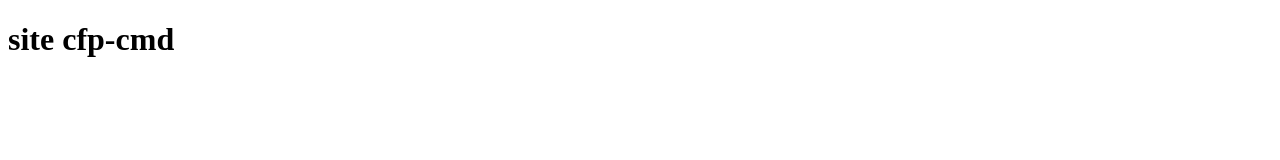
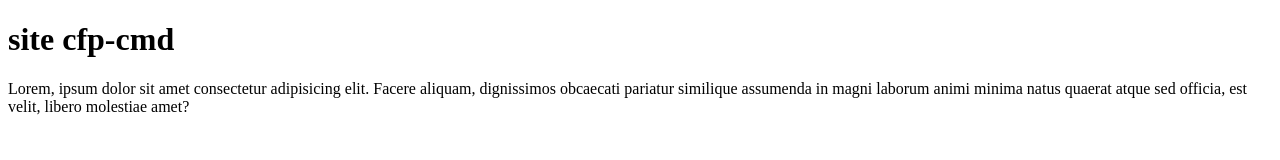
Before and after one commit to Eurekadesign/site-cfp-cmd, a plain HTML site: page index.html in a window 1280 px wide. Drawn offline with Linux system fonts and the light colour scheme.

Commit message:
deuxieme commit

```diff
--- a/index.html
+++ b/index.html
@@ -7,5 +7,6 @@
 </head>
 <body>
   <h1>site cfp-cmd</h1>
+  <p>Lorem, ipsum dolor sit amet consectetur adipisicing elit. Facere aliquam, dignissimos obcaecati pariatur similique assumenda in magni laborum animi minima natus quaerat atque sed officia, est velit, libero molestiae amet?</p>
 </body>
 </html>
```
